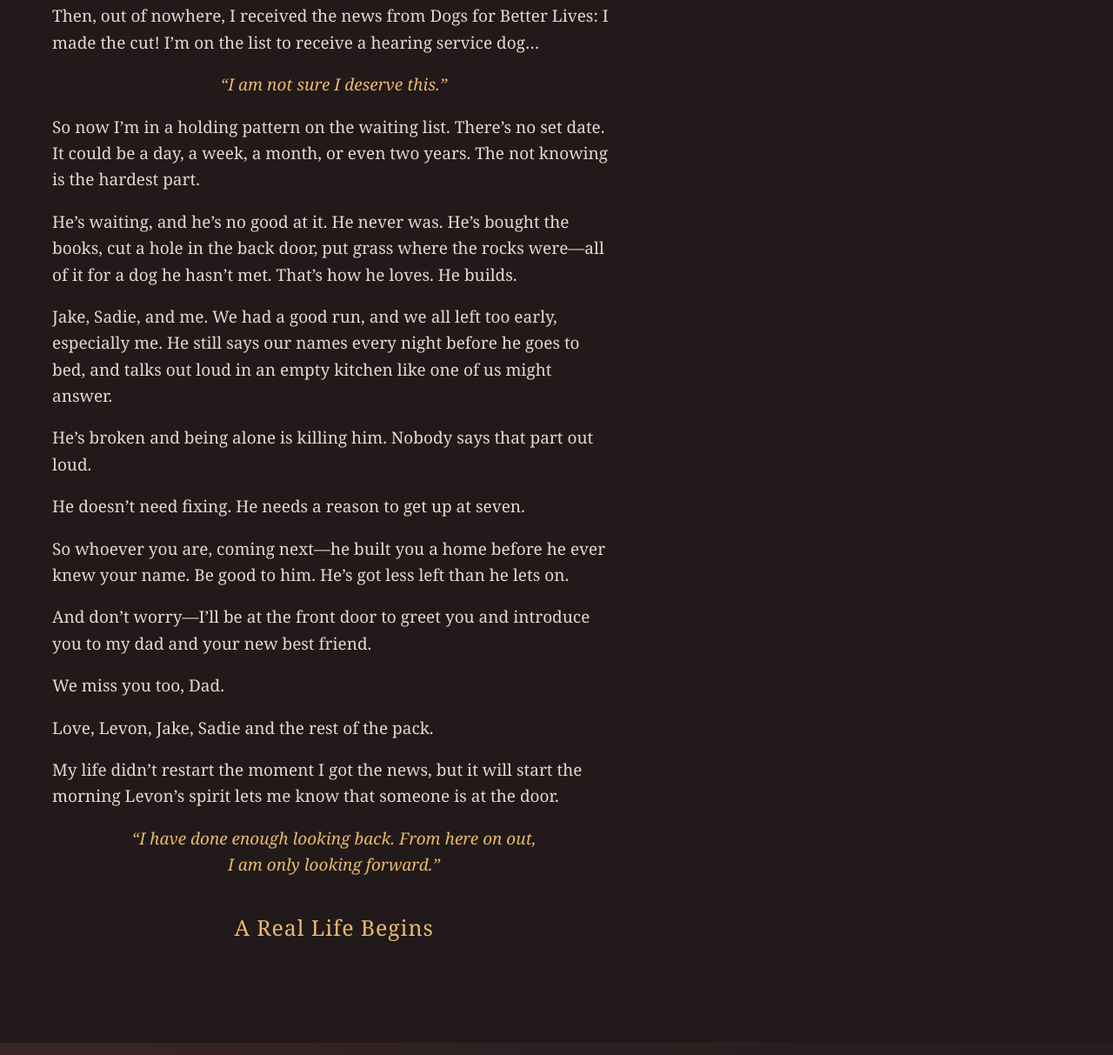
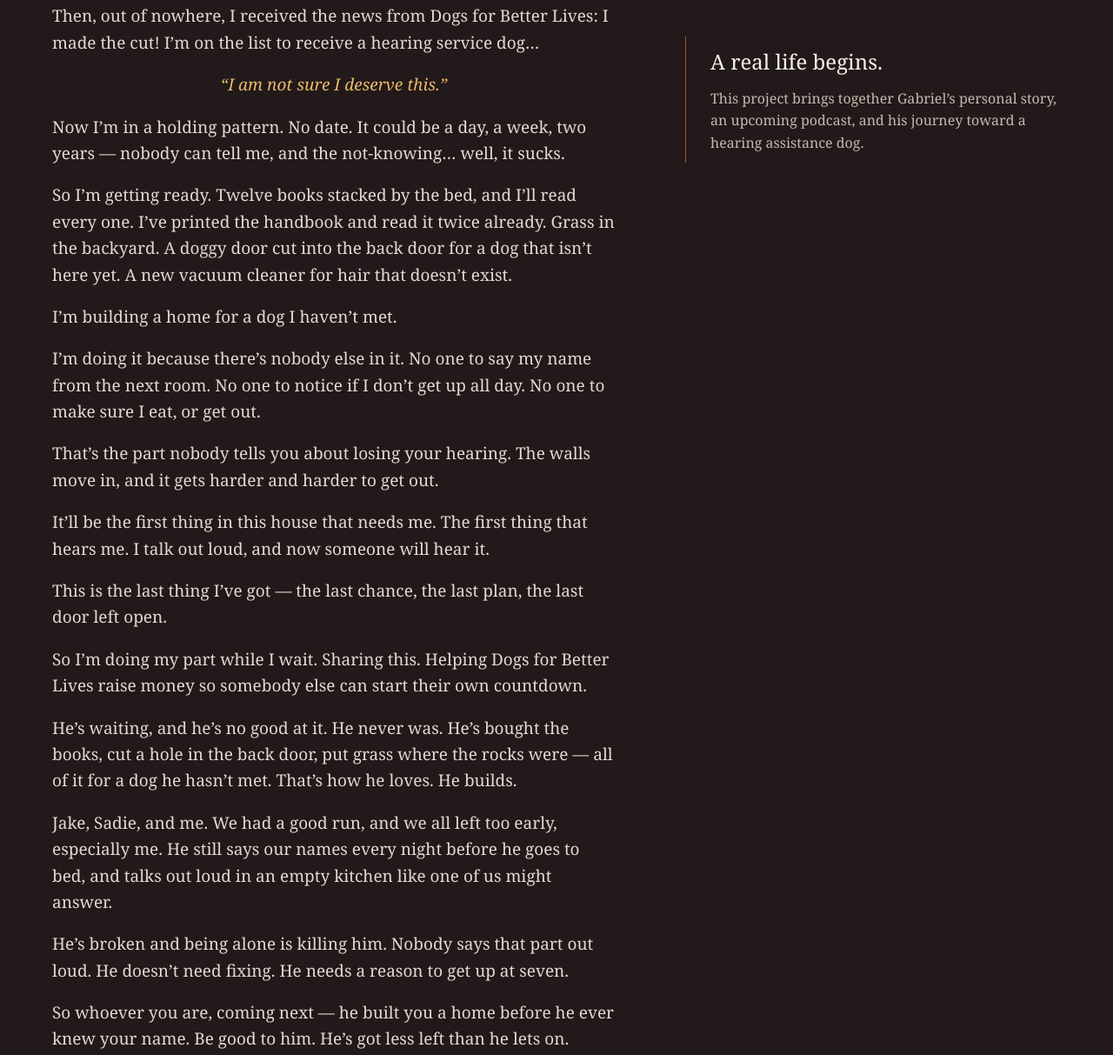
Before and after one commit to DelgadoXofficial/i-cant-hear-the-rain, a plain HTML site: page index.html in a window 1280 px wide. Shown: the part 2325-3538 px from the top of the page at 87% size. Drawn offline with Linux system fonts and the light colour scheme.

Commit message:
Replace the story's closing section with the new holding-pattern text
Swap in the rewritten ending: Gabriel getting the house ready, Levon's
letter, the looking-forward line running into "A Real Life Begins", and
a closing pointer to the song in the section below.

Co-Authored-By: Claude Fable 5.2 <noreply@anthropic.com>
Claude-Session: https://claude.ai/code/session_011NEHkj2SWw4DxdJdEceaN7

```diff
--- a/index.html
+++ b/index.html
@@ -51,6 +51,7 @@
     .story-copy p+p{margin-top:18px}
     .story-copy .inner-thought{display:block;margin:18px 0;text-align:center;font-family:Georgia,serif;font-style:italic;color:var(--amber)}
     .story-copy .story-ending{margin-top:36px;text-align:center;color:var(--amber);font-size:25px;letter-spacing:.035em}
+    .story-copy .story-coda{margin-top:36px}
     h2{font-weight:400;letter-spacing:-.04em;line-height:1.08;font-size:clamp(34px,4.5vw,56px);margin:12px 0 20px}
     .lead{font-size:19px;color:#e6d8ce;max-width:680px;margin:0}
     .story-aside{border-left:1px solid var(--rust);padding:10px 0 10px 28px;color:var(--muted);font-size:16px}
@@ -169,18 +170,24 @@
             <p class="lead">As part of this journey, I’ve seen a regular doctor and an audiologist. I’ve also received guidance about my back and brain injury. Since then, I’ve lost 30 pounds and decided to become a hearing aid specialist.</p>
             <p class="lead">I’ve contacted Nevada Vocational Rehabilitation, hoping they’ll pay for my schooling. And with the help of Dustin Dove and his hearing center, I will have a job!</p>
             <p class="lead">Then, out of nowhere, I received the news from Dogs for Better Lives: I made the cut! I’m on the list to receive a hearing service dog… <span class="inner-thought">“I am not sure I deserve this.”</span></p>
-            <p class="lead">So now I’m in a holding pattern on the waiting list. There’s no set date. It could be a day, a week, a month, or even two years. The not knowing is the hardest part.</p>
-            <p class="lead">He’s waiting, and he’s no good at it. He never was. He’s bought the books, cut a hole in the back door, put grass where the rocks were—all of it for a dog he hasn’t met. That’s how he loves. He builds.</p>
+            <p class="lead">Now I’m in a holding pattern. No date. It could be a day, a week, two years — nobody can tell me, and the not-knowing… well, it sucks.</p>
+            <p class="lead">So I’m getting ready. Twelve books stacked by the bed, and I’ll read every one. I’ve printed the handbook and read it twice already. Grass in the backyard. A doggy door cut into the back door for a dog that isn’t here yet. A new vacuum cleaner for hair that doesn’t exist.</p>
+            <p class="lead">I’m building a home for a dog I haven’t met.</p>
+            <p class="lead">I’m doing it because there’s nobody else in it. No one to say my name from the next room. No one to notice if I don’t get up all day. No one to make sure I eat, or get out.</p>
+            <p class="lead">That’s the part nobody tells you about losing your hearing. The walls move in, and it gets harder and harder to get out.</p>
+            <p class="lead">It’ll be the first thing in this house that needs me. The first thing that hears me. I talk out loud, and now someone will hear it.</p>
+            <p class="lead">This is the last thing I’ve got — the last chance, the last plan, the last door left open.</p>
+            <p class="lead">So I’m doing my part while I wait. Sharing this. Helping Dogs for Better Lives raise money so somebody else can start their own countdown.</p>
+            <p class="lead">He’s waiting, and he’s no good at it. He never was. He’s bought the books, cut a hole in the back door, put grass where the rocks were — all of it for a dog he hasn’t met. That’s how he loves. He builds.</p>
             <p class="lead">Jake, Sadie, and me. We had a good run, and we all left too early, especially me. He still says our names every night before he goes to bed, and talks out loud in an empty kitchen like one of us might answer.</p>
-            <p class="lead">He’s broken and being alone is killing him. Nobody says that part out loud.</p>
-            <p class="lead">He doesn’t need fixing. He needs a reason to get up at seven.</p>
-            <p class="lead">So whoever you are, coming next—he built you a home before he ever knew your name. Be good to him. He’s got less left than he lets on.</p>
-            <p class="lead">And don’t worry—I’ll be at the front door to greet you and introduce you to my dad and your new best friend.</p>
-            <p class="lead">We miss you too, Dad.</p>
-            <p class="lead">Love, Levon, Jake, Sadie and the rest of the pack.</p>
-            <p class="lead">My life didn’t restart the moment I got the news, but it will start the morning Levon’s spirit lets me know that someone is at the door.</p>
-            <p class="lead"><span class="inner-thought">“I have done enough looking back. From here on out,<br>I am only looking forward.”</span></p>
+            <p class="lead">He’s broken and being alone is killing him. Nobody says that part out loud. He doesn’t need fixing. He needs a reason to get up at seven.</p>
+            <p class="lead">So whoever you are, coming next — he built you a home before he ever knew your name. Be good to him. He’s got less left than he lets on.</p>
+            <p class="lead">And don’t worry — I’ll be at the front door to greet you and introduce you to my dad and your new best friend.</p>
+            <p class="lead">We miss you too, Dad.<br>Love, Levon, Jake, Sadie and the rest of the pack.</p>
+            <p class="lead">My life didn’t restart the moment I got the news. It will start the morning the door opens and I know, without looking, who’s at the door.</p>
+            <p class="lead"><span class="inner-thought">“I’ve done enough looking back. From here, everything is looking forward —</span></p>
             <p class="story-ending">A Real Life Begins</p>
+            <p class="lead story-coda">There’s a song under this. Press play. It says the rest better than I can.</p>
           </div>
         </div>
         <aside class="story-aside">
```
